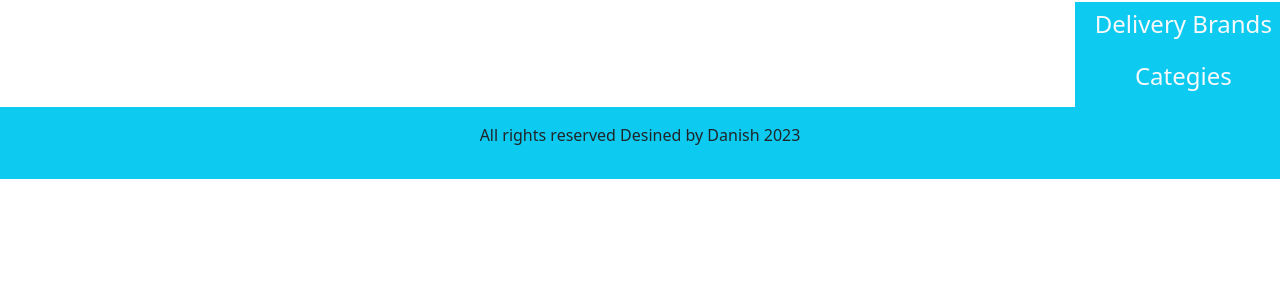
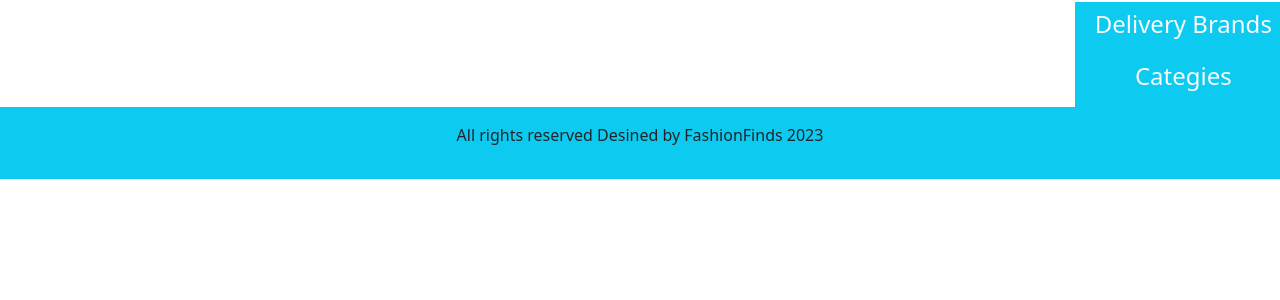
Before and after one commit to FashionFinds/FashionFinds-Web, a PHP site: page /display_all_product.php in a window 1280 px wide. Shown: the part 216-516 px from the top of the page. Run offline with PHP 8.4, Linux system fonts and the light colour scheme; data that the repository does not hold is empty.

Commit message:
Update display_all_product.php

```diff
--- a/display_all_product.php
+++ b/display_all_product.php
@@ -167,7 +167,7 @@ include('functions/common_funk.php');
     </div>
 <!-- last child -->
       <div class="bg-info text-center p-3">
-        <p>All rights reserved Desined by Danish 2023  </p>
+        <p>All rights reserved Desined by FashionFinds 2023  </p>
       </div>
 
          <!-- bootstrap js link -->
```
